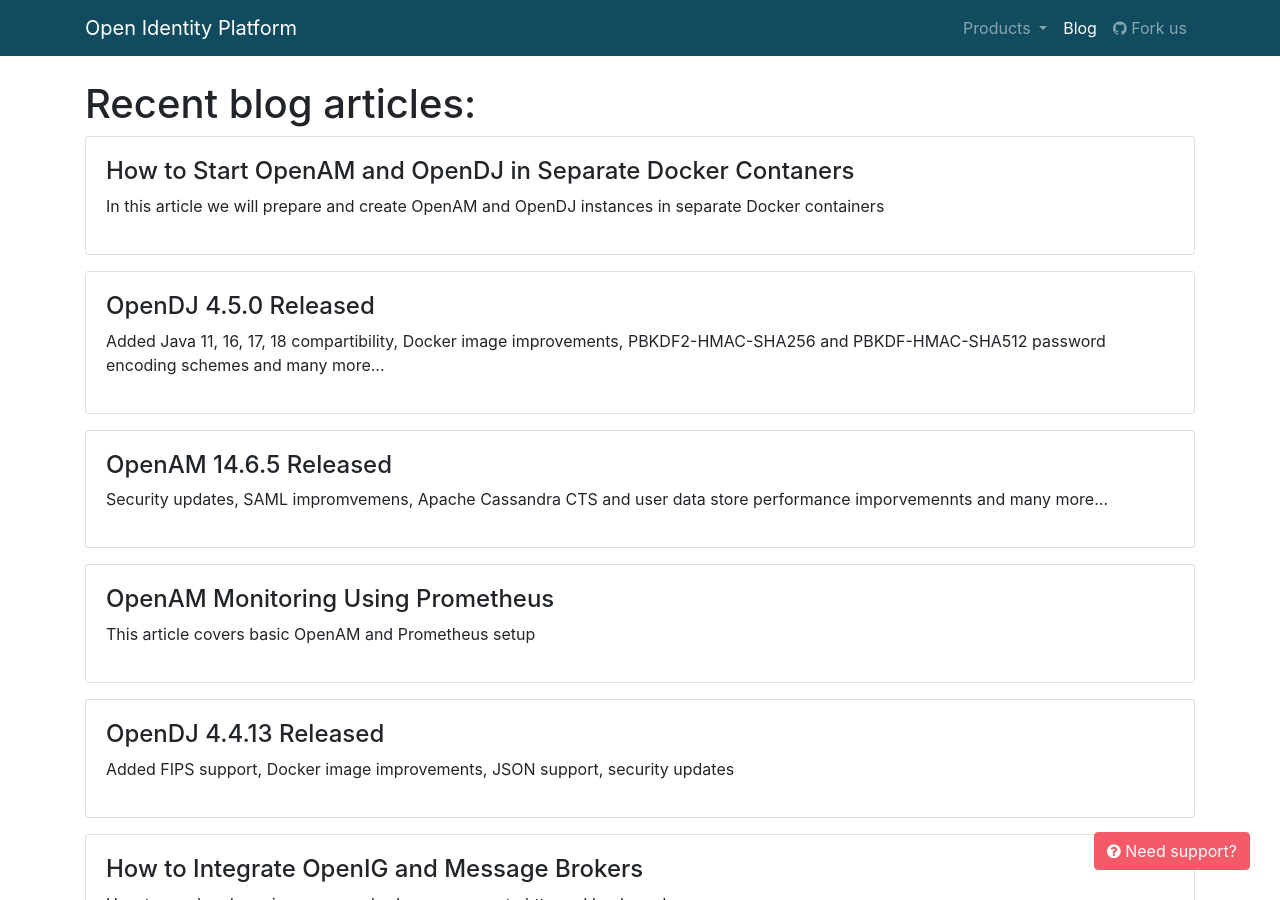
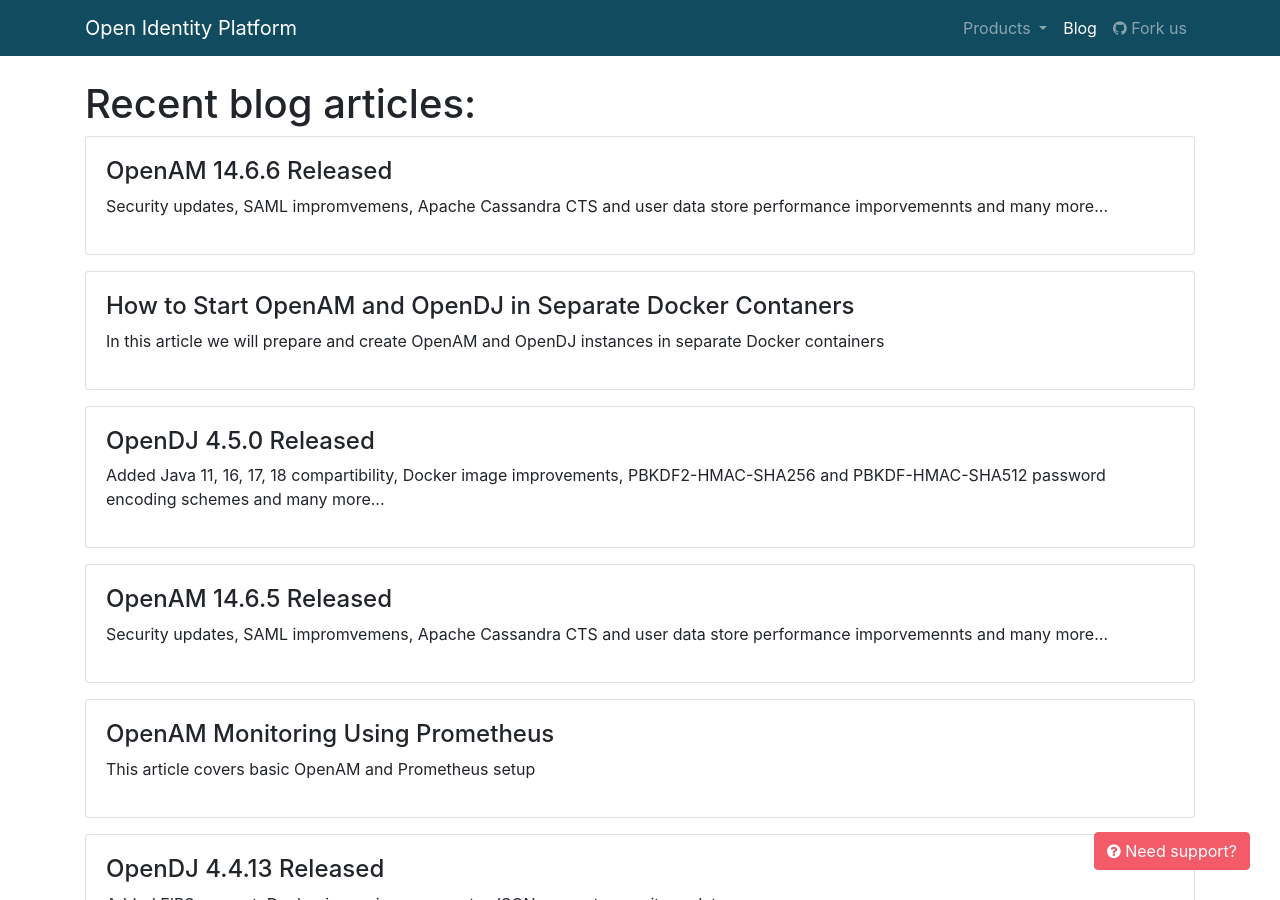
Before and after one commit to OpenIdentityPlatform/OpenIdentityPlatform.org, a Jekyll site: the page built from blog/index.html, in a window 1280 px wide and 900 px high. Built offline with Jekyll 4.4.1, drawn with Linux system fonts in a browser that asks for light colours.

Commit message:
OpenAM 14.6.6 released (#112)

```diff
--- a/_data/blogposts.yml
+++ b/_data/blogposts.yml
@@ -1,3 +1,7 @@
+-
+  title: 'OpenAM 14.6.6 Released'
+  link: '/blog/openam-14-6-6-released'
+  description: 'Security updates, SAML impromvemens, Apache Cassandra CTS and user data store performance imporvemennts and many more...'
 -
   title: 'How to Start OpenAM and OpenDJ in Separate Docker Contaners'
   link: '/blog/openam-opendj-docker'
```
Also changed, not shown: blog/openam-14-6-6-released.md (added, +25 -0 lines).
